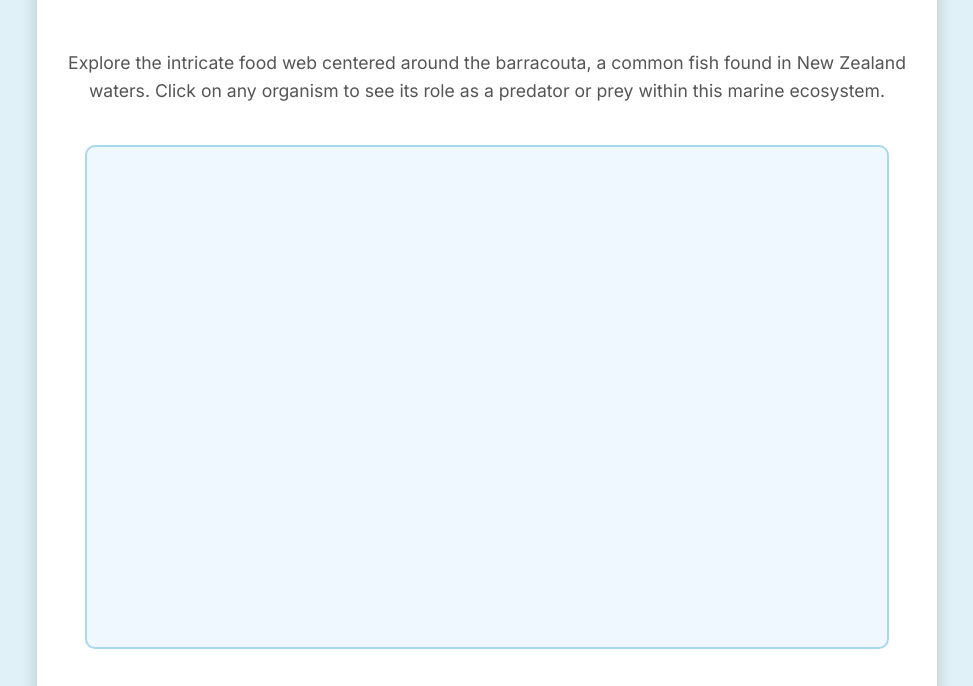
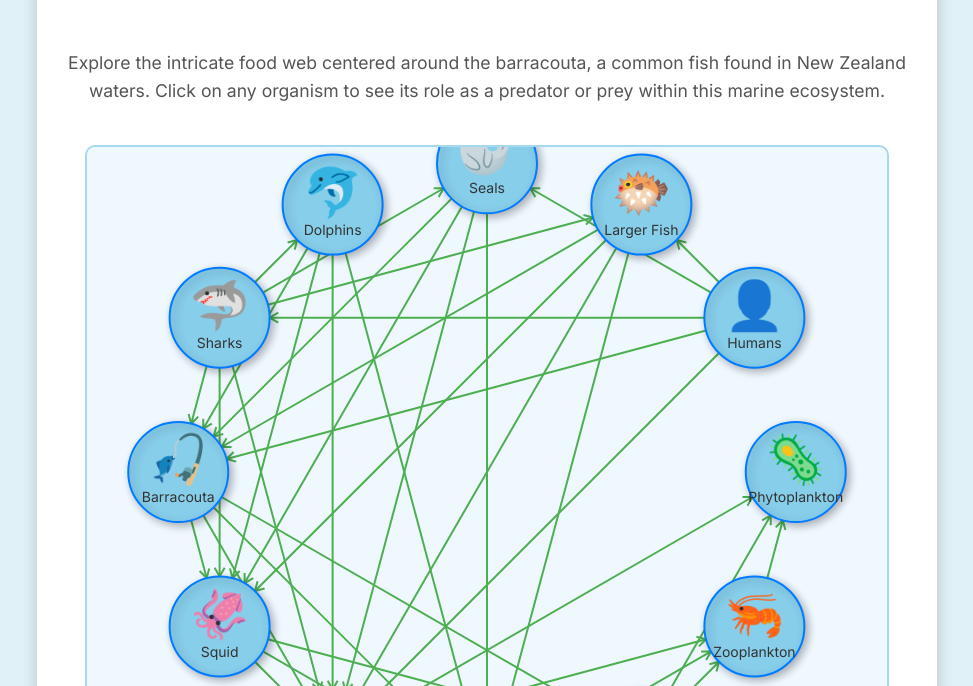
Before and after one commit to robwells77/Maka-Food-Web, a plain HTML site: page index.html in a window 1280 px wide. Shown: the part 114-800 px from the top of the page, without its empty margins (153-1126 px from the left). Drawn offline with Linux system fonts and the light colour scheme.

Commit message:
Update index.html

```diff
--- a/index.html
+++ b/index.html
@@ -59,7 +59,7 @@
             display: block;
             width: 100%; /* Make canvas responsive */
             max-width: 800px; /* Max width for canvas */
-            height: 500px; /* Fixed height for canvas */
+            height: 650px; /* Increased height for more spread */
             margin: 0 auto;
             cursor: pointer;
         }
@@ -262,7 +262,7 @@
         function setInitialPositions() {
             const centerX = canvas.width / 2;
             const centerY = canvas.height / 2;
-            const radius = Math.min(centerX, centerY) * 0.6; // Smaller radius to fit emojis and text
+            const radius = Math.min(centerX, centerY) * 0.95; // Adjusted to 0.95 to ensure some margin
 
             organisms.forEach((org, index) => {
                 const angle = (index / organisms.length) * Math.PI * 2; // Distribute evenly in a circle
@@ -359,7 +359,7 @@
                 // Draw the background circle for the emoji
                 ctx.beginPath();
                 ctx.arc(org.pos.x, org.pos.y, nodeRadius, 0, Math.PI * 2);
-                ctx.fillStyle = '#87CEEB'; // Sky blue for nodes
+                ctx.fillStyle = '#87CEEB'; /* Sky blue for nodes */
                 ctx.shadowColor = 'rgba(0, 0, 0, 0.3)';
                 ctx.shadowBlur = 8;
                 ctx.shadowOffsetX = 3;
@@ -411,7 +411,7 @@
             chatHistory.push({ role: "user", parts: [{ text: prompt }] });
 
             const payload = { contents: chatHistory };
-            const apiKey = “AIzaSyC7IhayrAXiYr5UiBftvYa_is5iZIip0OA”
+            const apiKey = "AIzaSyC7IhayrAXiYr5UiBftvYa_is5iZIip0OA";
             const apiUrl = `https://generativelanguage.googleapis.com/v1beta/models/gemini-2.0-flash:generateContent?key=${apiKey}`;
 
             try {
```
